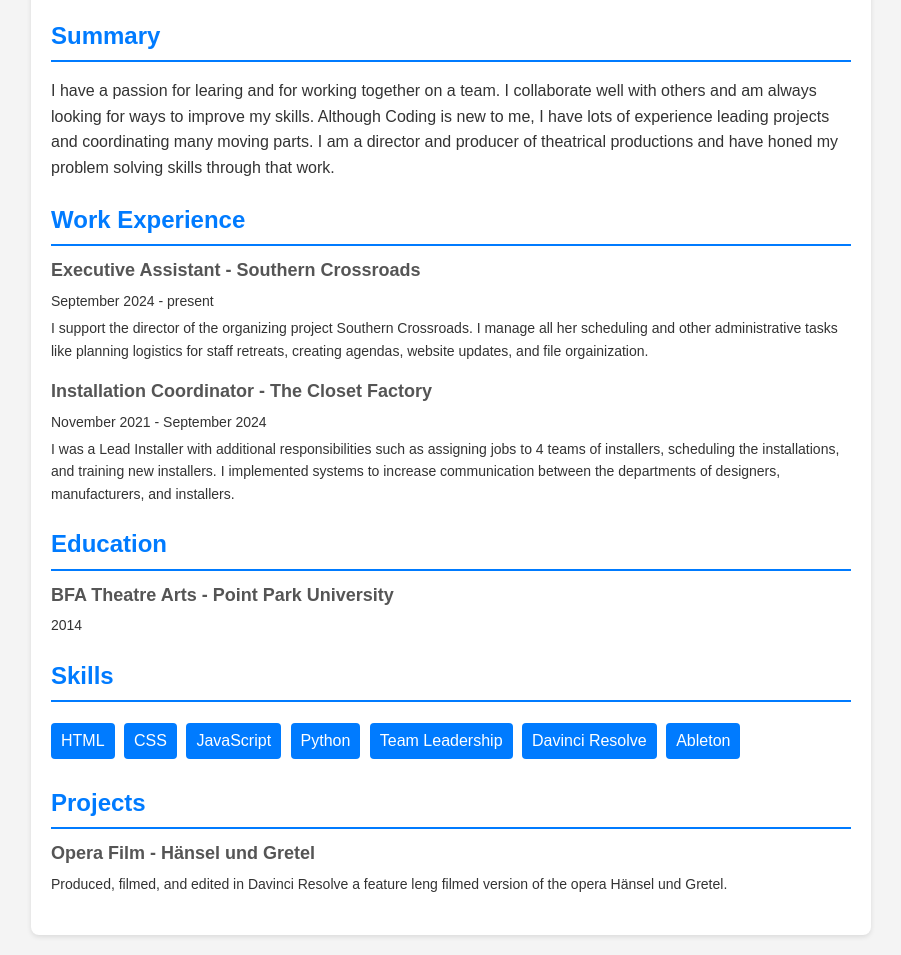
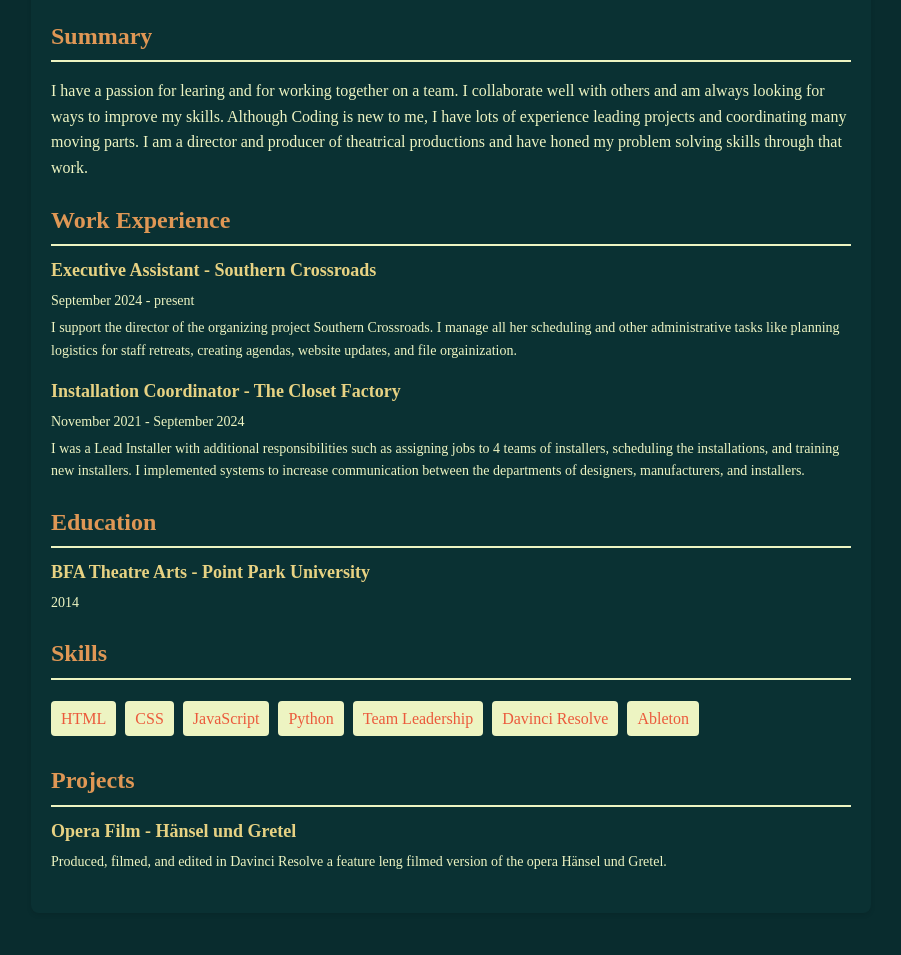
Before and after one commit to jdfrost22/jdfrost22.github.io, a plain HTML site: page index.html in a window 1280 px wide. Shown: the part 124-1079 px from the top of the page, without its empty margins (189-1090 px from the left). After the commit the page ends 1057 px from the top, so only its background shows below. Drawn offline with Linux system fonts and the light colour scheme.

Commit message:
added style to the CSS

```diff
--- a/style.css
+++ b/style.css
@@ -1,22 +1,24 @@
 body {
-    font-family: Arial, sans-serif;
+    font-family: 'Times New Roman', Times, serif;
     line-height: 1.6;
     margin: 0;
     padding: 0;
-    color: #333;
-    background-color: #f4f4f4;
+    color: #EDF4C2;
+    background-color: #092c2e;
 }
 .container {
     max-width: 800px;
     margin: 20px auto;
     padding: 20px;
-    background: #fff;
+    background: #0a3133;
     border-radius: 8px;
     box-shadow: 0 2px 5px rgba(0, 0, 0, 0.1);
 }
-h1,
+h1 {
+    color: #EB5A3C;
+}
 h2 {
-    color: #007bff;
+    color: #DF9755;
 }
 .header {
     text-align: center;
@@ -29,7 +31,7 @@ h2 {
     font-size: 14px;
 }
 .contact a {
-    color: #007bff;
+    color: #E7D283;
     text-decoration: none;
 }
 .section {
@@ -37,7 +39,7 @@ h2 {
 }
 .section h2 {
     margin-bottom: 10px;
-    border-bottom: 2px solid #007bff;
+    border-bottom: 2px solid #EDF4C2;
     padding-bottom: 5px;
 }
 .item {
@@ -46,7 +48,7 @@ h2 {
 .item h3 {
     margin: 0;
     font-size: 18px;
-    color: #555;
+    color: #E7D283;
 }
 .item p {
     margin: 5px 0;
@@ -58,8 +60,8 @@ h2 {
 }
 .skills ul li {
     display: inline-block;
-    background: #007bff;
-    color: #fff;
+    background: #EDF4C2;
+    color: #EB5A3C;
     padding: 5px 10px;
     margin: 5px 5px 5px 0;
     border-radius: 4px;
```
